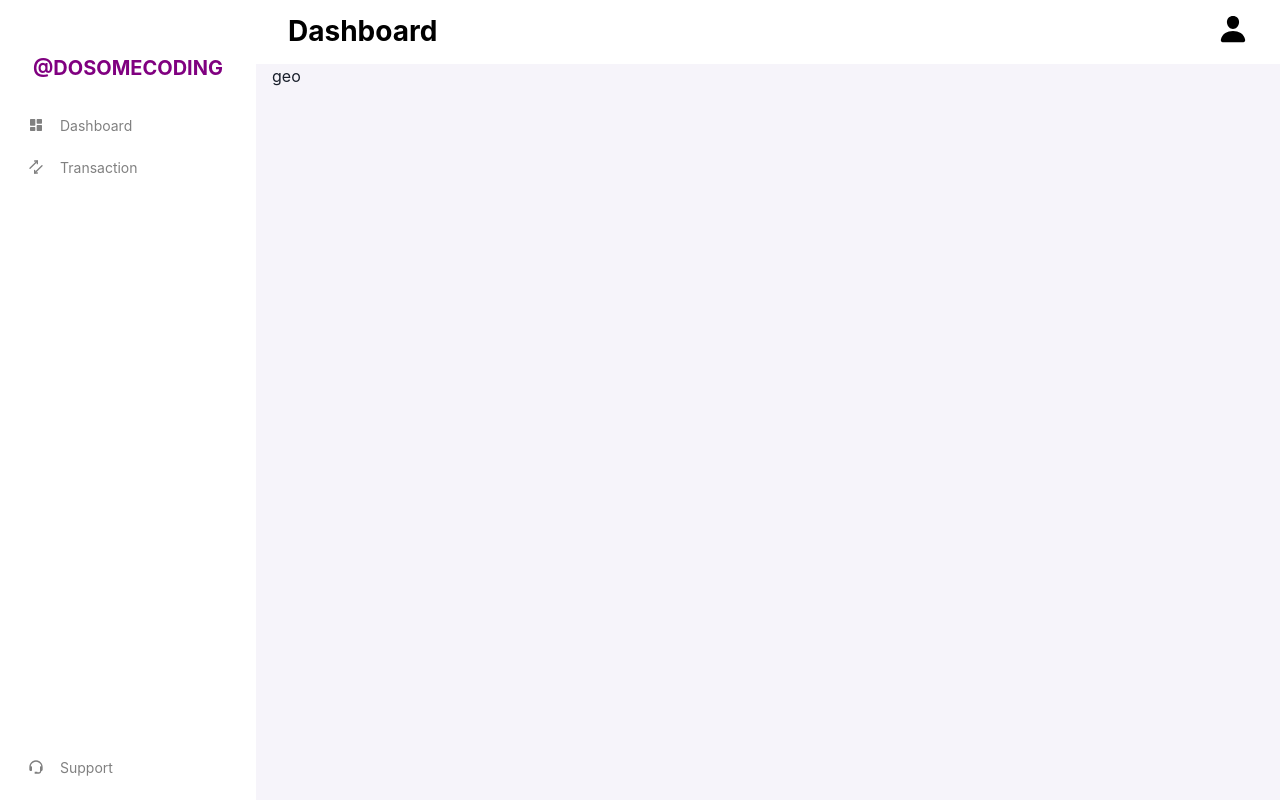
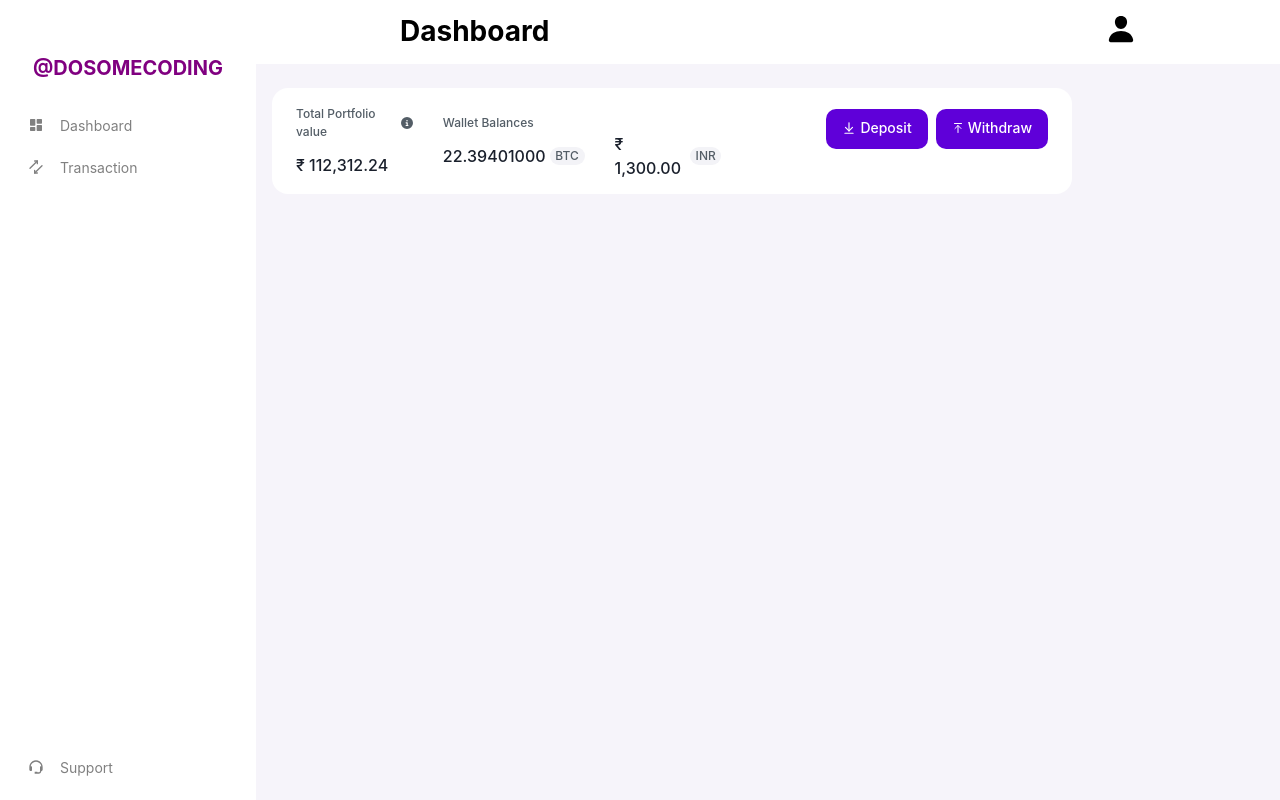
Before and after one commit to hassanalitahir71/Crypto-project, a React (Vite) app in the folder app/: page / in a window 1280 px wide. Built offline with nearby package versions, Linux system fonts and the light colour scheme.

Commit message:
Implement portfolio component in dashboard page

```diff
--- a/app/package.json
+++ b/app/package.json
@@ -15,7 +15,8 @@
     "@emotion/styled": "^11.14.1",
     "framer-motion": "^12.34.2",
     "react": "^19.2.0",
-    "react-dom": "^19.2.0"
+    "react-dom": "^19.2.0",
+    "react-icons": "^5.5.0"
   },
   "devDependencies": {
     "@eslint/js": "^9.39.1",
--- a/app/src/Pages/Dashboard/DashBoard.jsx
+++ b/app/src/Pages/Dashboard/DashBoard.jsx
@@ -1,8 +1,17 @@
+import { Center, Grid, GridItem, HStack } from "@chakra-ui/react";
 import DashBoardLayout from "../../assets/Components/DashBoardLayout";
+import PortfolioSection from "./components/PortfolioSection";
 function DashBoard() {
   return (
     <>
-      <DashBoardLayout title="Dashboard">geo</DashBoardLayout>
+      <DashBoardLayout title="Dashboard">
+        <Grid templateColumns="repeat(2, 1fr)"
+      gap={6}>
+          <GridItem colSpan={2}>
+            <PortfolioSection/>
+          </GridItem>
+        </Grid>
+      </DashBoardLayout>
     </>
   );
 }
--- /dev/null
+++ b/app/src/Pages/Dashboard/components/PortfolioSection.jsx
@@ -0,0 +1,147 @@
+import {
+  Box,
+  Button,
+  Center,
+  HStack,
+  Icon,
+  Stack,
+  Text,
+} from "@chakra-ui/react";
+import { color } from "framer-motion";
+import { FaCircleInfo } from "react-icons/fa6";
+import { LuArrowDownToLine, LuArrowUpToLine } from "react-icons/lu";
+
+const PortfolioSection = () => {
+  return (
+    <>
+      <HStack
+        h="106px"
+        maxW="800px"
+        gap="105px"
+        borderRadius="16px"
+        align="Center"
+        flex="row"
+        bg="white"
+      >
+        <Box ml="24px">
+          <HStack gap="30px">
+            <Stack gap="3">
+              <HStack gap="1">
+                <Text color="#535D66" fontSize="12px" fontWeight="500 ">
+                  Total Portfolio value
+                </Text>
+                <Icon
+                  as={FaCircleInfo}
+                  color="#535D66"
+                  fontSize="12px"
+                  fontWeight="500 "
+                ></Icon>
+              </HStack>
+              <Text fontSize="md" fontWeight="500 ">
+                ₹ 112,312.24
+              </Text>
+            </Stack>
+            <Stack gap="3">
+              <Text color="#535D66" fontSize="12px" fontWeight="500 ">
+                Wallet Balances
+              </Text>
+              <HStack gap="1">
+                <Text fontSize="md" fontWeight="500 ">
+                  22.39401000
+                </Text>
+                <Text
+                  display="flex"
+                  bg="#F3F3F7"
+                  borderRadius="100px"
+                  w="35px"
+                  alignItems="center"
+                  justifyContent="center"
+                  color="#535D66"
+                  fontSize="12px"
+                  fontWeight="500 "
+                >
+                  BTC
+                </Text>
+              </HStack>
+            </Stack>
+            <Stack gap="3">
+              <Text color="white" fontSize="12px" fontWeight="500 ">
+                Wallet Balances
+              </Text>
+              <HStack gap="1">
+                <Text fontSize="md" fontWeight="500 ">
+                  ₹ 1,300.00
+                </Text>
+                <Text
+                  display="flex"
+                  bg="#F3F3F7"
+                  borderRadius="100px"
+                  w="35px"
+                  alignItems="center"
+                  justifyContent="center"
+                  color="#535D66"
+                  fontSize="12px"
+                  fontWeight="500 "
+                >
+                  INR
+                </Text>
+              </HStack>
+            </Stack>
+          </HStack>
+        </Box>
+        <Box mr="24px" mb="25px">
+          <HStack gap="8px">
+            <Button
+              bg="#5F00D9"
+              borderRadius="10px"
+              px="16px"
+              py="10px"
+              color="#FFFFFF"
+              cursor="pointer"
+              _hover={{
+                color: "black",
+                bg: "#d9d3fa",
+              }}
+            >
+              <HStack gap="1">
+                <Icon
+                  as={LuArrowDownToLine}
+                  fontSize="14px"
+                  fontWeight="500 "
+                ></Icon>
+                <Text fontSize="14px" fontWeight="500 ">
+                  Deposit
+                </Text>
+              </HStack>
+            </Button>
+            <Button
+              bg="#5F00D9"
+              borderRadius="10px"
+              px="16px"
+              py="10px"
+              color="#FFFFFF"
+              cursor="pointer"
+              _hover={{
+                color: "black",
+                bg: "#d9d3fa",
+              }}
+            >
+              <HStack gap="1">
+                <Icon
+                  as={LuArrowUpToLine}
+                  fontSize="12px"
+                  fontWeight="500 "
+                ></Icon>
+                <Text fontSize="14px" fontWeight="500 ">
+                  Withdraw
+                </Text>
+              </HStack>
+            </Button>
+          </HStack>
+        </Box>
+      </HStack>
+    </>
+  );
+};
+
+export default PortfolioSection;
--- a/app/src/assets/Components/DashBoardLayout.jsx
+++ b/app/src/assets/Components/DashBoardLayout.jsx
@@ -13,7 +13,7 @@ function DashBoardLayout({ title, children }) {
         <SideDrawer isOpen={isOpen} onClose={onClose} />
         <Box flexGrow={1}>
           <TopBar title={title} onOpen={onOpen} />
-          <Container h=" calc(100vh - 64px)" maxW="70rem" bg="#f6f4fa">
+          <Container h=" calc(100vh - 64px)" maxW="70rem" pt="24px"  bg="#f6f4fa">
             {children}
           </Container>
         </Box>
--- a/app/src/assets/Components/TopBar.jsx
+++ b/app/src/assets/Components/TopBar.jsx
@@ -15,7 +15,13 @@ import { FaBars } from "react-icons/fa";
 function TopBar({ title, onOpen }) {
   return (
     <Box h="16" w="100%" bg="White" color="Black">
-      <HStack justifyContent="space-between" h="16" px="8" align="center">
+      <HStack
+        justifyContent="space-between"
+        h="16"
+        px="8"
+        mx={{ base: "11px", lg: "112px", md: "11px" }}
+        align="center"
+      >
         <Icon
           as={FaBars}
           onClick={onOpen}
```
Also changed, not shown: 1 other file (tests, documents, lock files or other folders).
